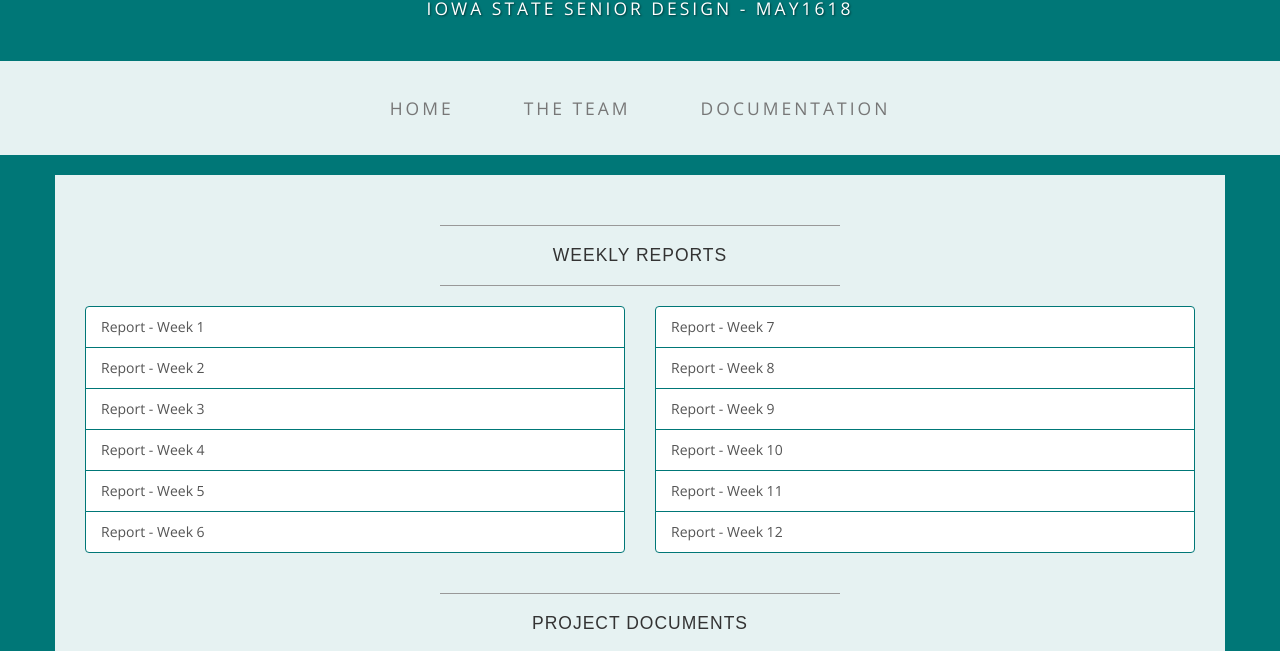
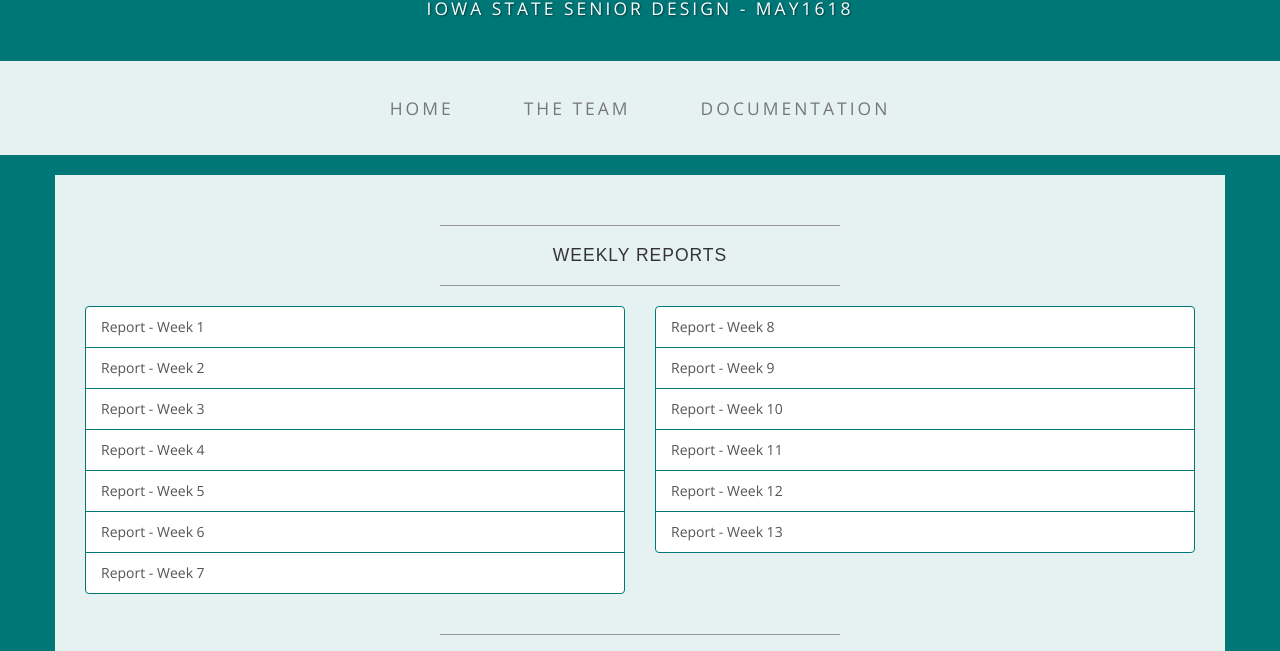
Before and after one commit to ajbowler/graphalyzer.github.io, a plain HTML site: page docs.html in a window 1280 px wide. Shown: the part 149-800 px from the top of the page. Drawn offline with nearby package versions, Linux system fonts and the light colour scheme.

Commit message:
Weekly Report #13

```diff
--- a/docs.html
+++ b/docs.html
@@ -78,16 +78,17 @@
             <a target="_blank" href="/docs/weekly_reports/week4.pdf" class="list-group-item">Report - Week 4</a>
             <a target="_blank" href="/docs/weekly_reports/week5.pdf" class="list-group-item">Report - Week 5</a>
             <a target="_blank" href="/docs/weekly_reports/week6.pdf" class="list-group-item">Report - Week 6</a>
+            <a target="_blank" href="/docs/weekly_reports/week7.pdf" class="list-group-item">Report - Week 7</a>
           </div>
         </div>
         <div class="col-lg-6">
           <div class="list-group">
-            <a target="_blank" href="/docs/weekly_reports/week7.pdf" class="list-group-item">Report - Week 7</a>
             <a target="_blank" href="/docs/weekly_reports/week8.pdf" class="list-group-item">Report - Week 8</a>
             <a target="_blank" href="/docs/weekly_reports/week9.pdf" class="list-group-item">Report - Week 9</a>
             <a target="_blank" href="/docs/weekly_reports/week10.pdf" class="list-group-item">Report - Week 10</a>
             <a target="_blank" href="/docs/weekly_reports/week11.pdf" class="list-group-item">Report - Week 11</a>
             <a target="_blank" href="/docs/weekly_reports/week12.pdf" class="list-group-item">Report - Week 12</a>
+            <a target="_blank" href="/docs/weekly_reports/week13.pdf" class="list-group-item">Report - Week 13</a>
           </div>
         </div>
         <div class="col-lg-12">
```
Also changed, not shown: 1 other file.
